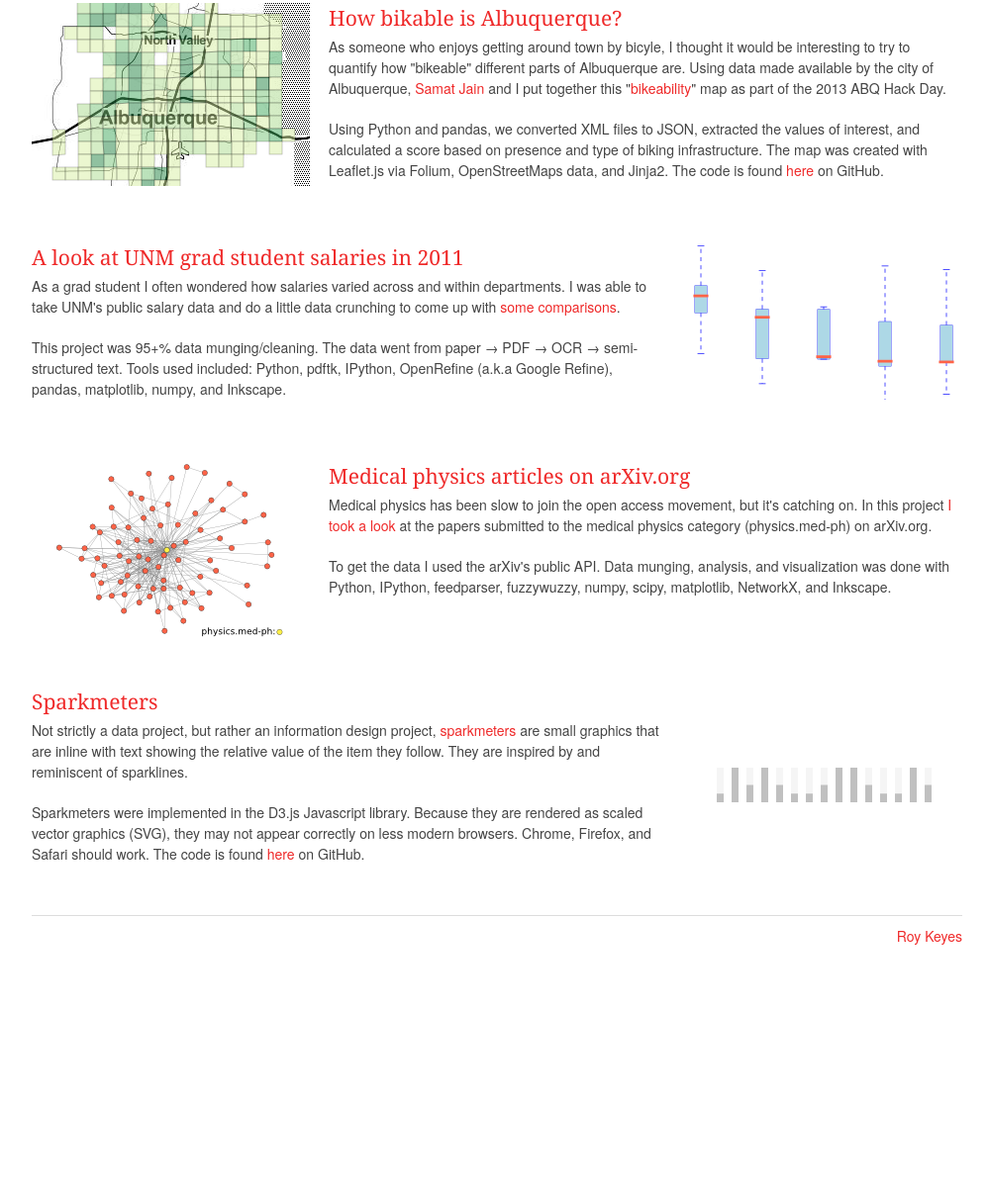
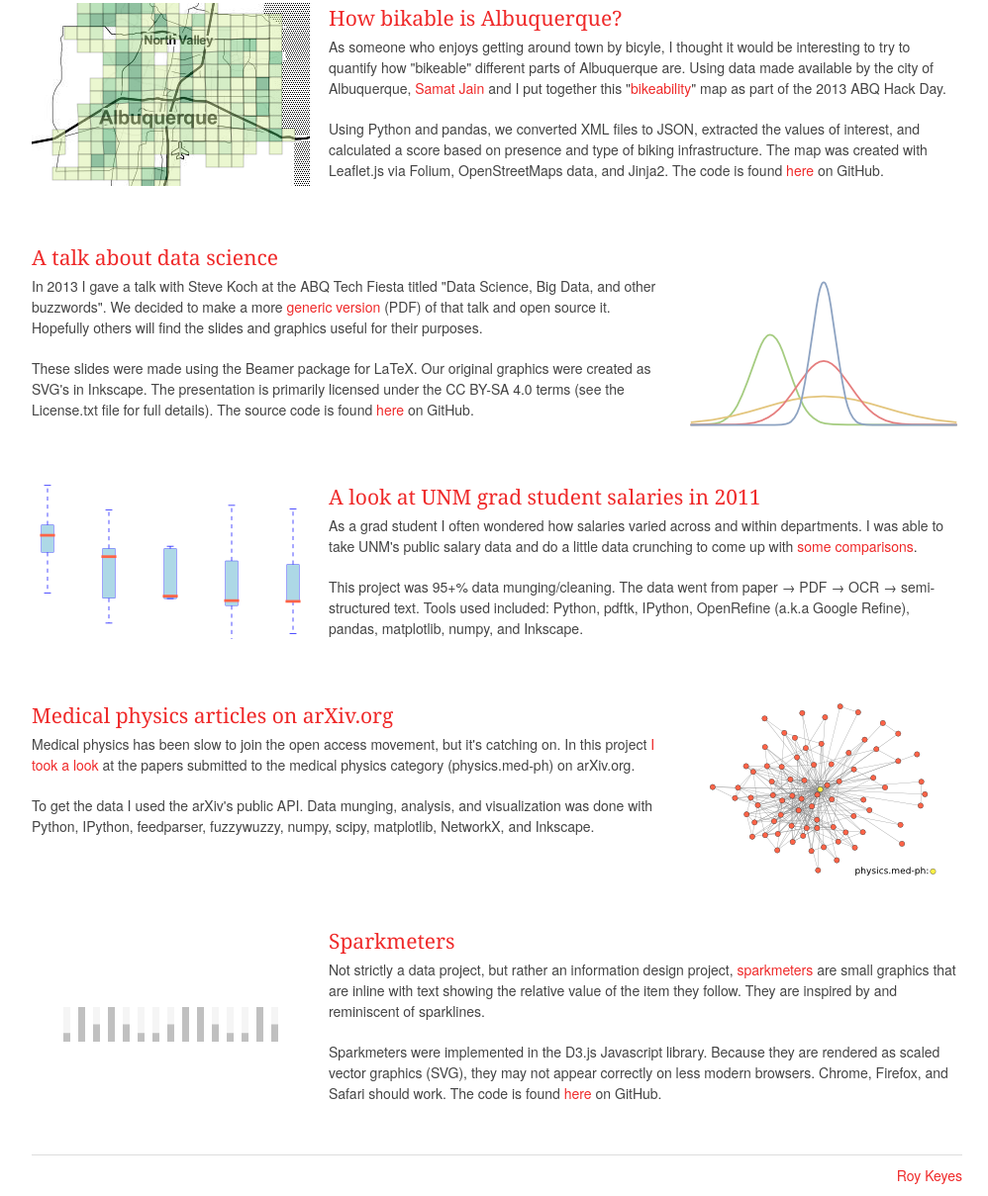
Before and after one commit to roycoding/roycoding.github.io, a plain HTML site: page data/index.html in a window 1280 px wide. Shown: the part 630-1839 px from the top of the page at 99% size, without its empty margins (138-1136 px from the left). Before the commit the page ends 1597 px from the top, so only its background shows below. Drawn offline with Linux system fonts and the light colour scheme.

Commit message:
Added data science talk to data projects page.

```diff
--- a/data/index.html
+++ b/data/index.html
@@ -112,18 +112,36 @@
         <br/>
         <br/>
     </div>
+<!----------------Data Science Talk--------------------->
+    <div class="sixteen columns">
+		<div class="eleven columns alpha">
+            <h4><a href="https://github.com/roycoding/dstalk/">A talk about data science</a></h4>
+            <p>In 2013 I gave a talk with Steve Koch at the ABQ Tech Fiesta titled "Data Science, Big Data, and other buzzwords". We decided to make a more <a href="https://github.com/roycoding/dstalk/blob/master/datascience_talk.pdf?raw=true">generic version</a> (PDF) of that talk and open source it. Hopefully others will find the slides and graphics useful for their purposes.</p>
+
+            <p>These slides were made using the Beamer package for LaTeX. Our original graphics were created as SVG's in Inkscape. The presentation is primarily licensed under the CC BY-SA 4.0 terms (see the License.txt file for full details). The source code is found <a href="https://github.com/roycoding/dstalk">here</a> on GitHub.</p>
+		</div>
+
+		<div class="five columns omega" style="text-align:center;">
+            <a href="https://github.com/roycoding/dstalk"><img title="Data science talk: normal distributions" style="width: 280px; height: 155px;margin-top: 35px;" alt="Data science talk: normal distributions" src="images/normal-distros-alpha0p5.png" border=0></a>
+		</div>
+    </div>
+    <div class="sixteen columns">
+        <br/>
+        <br/>
+    </div>
 <!-----------------Salaries----------------------->
     <div class="sixteen columns">
-		<div class="eleven columns alpha">
+		<div class="five columns alpha" style="text-align:center;">
+            <a href="./graddata.html"><img title="UNM graduate student salaries in 2011." style="width: 278px; height: 159px;" alt="" src="images/salary-by-position1-400px.png" border=0></a>
+		</div>
+
+		<div class="eleven columns omega">
             <h4><a href="./graddata.html">A look at UNM grad student salaries in 2011</a></h4>
             <p>As a grad student I often wondered how salaries varied across and within departments. I was able to take UNM's public salary data and do a little data crunching to come up with <a href="./graddata.html">some comparisons</a>.</p>
 
             <p>This project was 95+% data munging/cleaning. The data went from paper &rarr; PDF &rarr; OCR &rarr; semi-structured text. Tools used included: Python, pdftk, IPython, OpenRefine (a.k.a Google Refine), pandas, matplotlib, numpy, and Inkscape.</p>
 		</div>
 
-		<div class="five columns omega" style="text-align:center;">
-            <a href="./graddata.html"><img title="UNM graduate student salaries in 2011." style="width: 278px; height: 159px;" alt="" src="images/salary-by-position1-400px.png" border=0></a>
-		</div>
     </div>
     <div class="sixteen columns">
         <br/>
@@ -131,15 +149,16 @@
     </div>
 <!--------------------arXiv---------------------->
     <div class="sixteen columns">
-		<div class="five columns alpha" style="text-align:center;">
-            <a href="http://willworkforscience.blogspot.com/2012/11/medical-physics-papers-on-arxiv-some.html"><img title="Medical physics papers on arXiv.org." style="width: 235px; height: 181px;" alt="Medical physics papers on arXiv.org." src="images/network2-300.png" border=0></a>
-		</div>
 
-		<div class="eleven columns omega">
+		<div class="eleven columns alpha">
             <h4><a href="http://willworkforscience.blogspot.com/2012/11/medical-physics-papers-on-arxiv-some.html">Medical physics articles on arXiv.org</a></h4>
             <p>Medical physics has been slow to join the open access movement, but it's catching on. In this project <a href="http://willworkforscience.blogspot.com/2012/11/medical-physics-papers-on-arxiv-some.html">I took a look</a> at the papers submitted to the medical physics category (physics.med-ph) on arXiv.org.</p>
 
             <p>To get the data I used the arXiv's public API. Data munging, analysis, and visualization was done with Python, IPython, feedparser, fuzzywuzzy, numpy, scipy, matplotlib, NetworkX, and Inkscape.</p>
+		</div>
+
+		<div class="five columns omega" style="text-align:center;">
+            <a href="http://willworkforscience.blogspot.com/2012/11/medical-physics-papers-on-arxiv-some.html"><img title="Medical physics papers on arXiv.org." style="width: 235px; height: 181px;" alt="Medical physics papers on arXiv.org." src="images/network2-300.png" border=0></a>
 		</div>
     </div>
     <div class="sixteen columns">
@@ -148,16 +167,17 @@
     </div>
 <!----------------Sparkmeters------------------------>
     <div class="sixteen columns">
-		<div class="eleven columns alpha">
+		<div class="five columns alpha" style="text-align:center;">
+            <a href="../sparkmeters/"><img title="Sparkmeters" style="width: 226px; height: 55px;margin-top: 70px;" alt="Sparkmeters" src="images/sparkmeters.png" border=0></a>
+		</div>
+
+		<div class="eleven columns omega">
             <h4><a href="../sparkmeters/">Sparkmeters</a></h4>
             <p>Not strictly a data project, but rather an information design project, <a href="../sparkmeters/">sparkmeters</a> are small graphics that are inline with text showing the relative value of the item they follow. They are inspired by and reminiscent of sparklines.</p>
 
             <p>Sparkmeters were implemented in the D3.js Javascript library. Because they are rendered as scaled vector graphics (SVG), they may not appear correctly on less modern browsers. Chrome, Firefox, and Safari should work. The code is found <a href="https://github.com/roycoding/sparkmeters">here</a> on GitHub.</p>
 		</div>
 
-		<div class="five columns omega" style="text-align:center;">
-            <a href="../sparkmeters/"><img title="Sparkmeters" style="width: 226px; height: 55px;margin-top: 70px;" alt="Sparkmeters" src="images/sparkmeters.png" border=0></a>
-		</div>
     </div>
 <!--------------------------------------------->
 
```
Also changed, not shown: data/images/normal-distros-alpha0p5.png (added).
